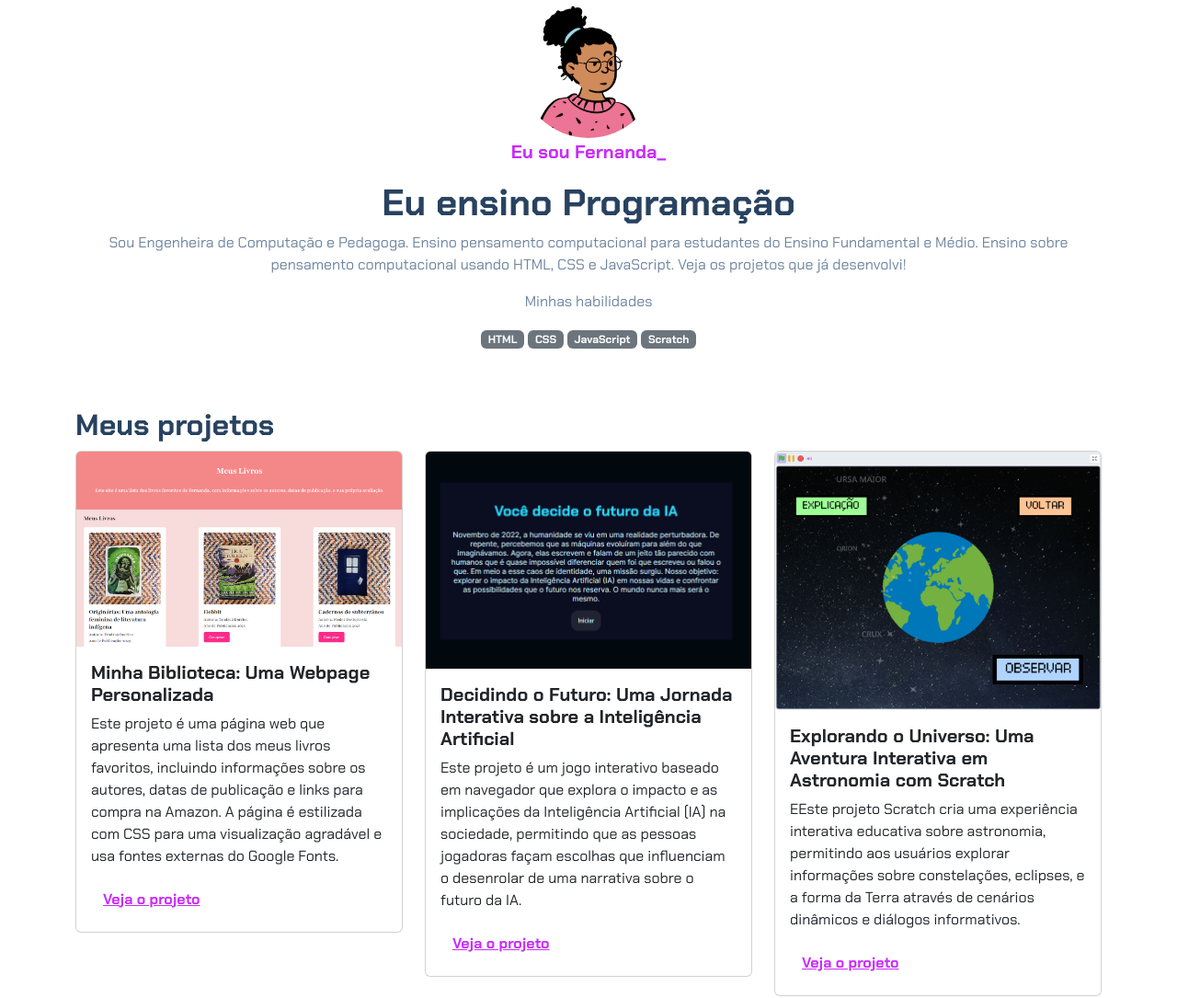
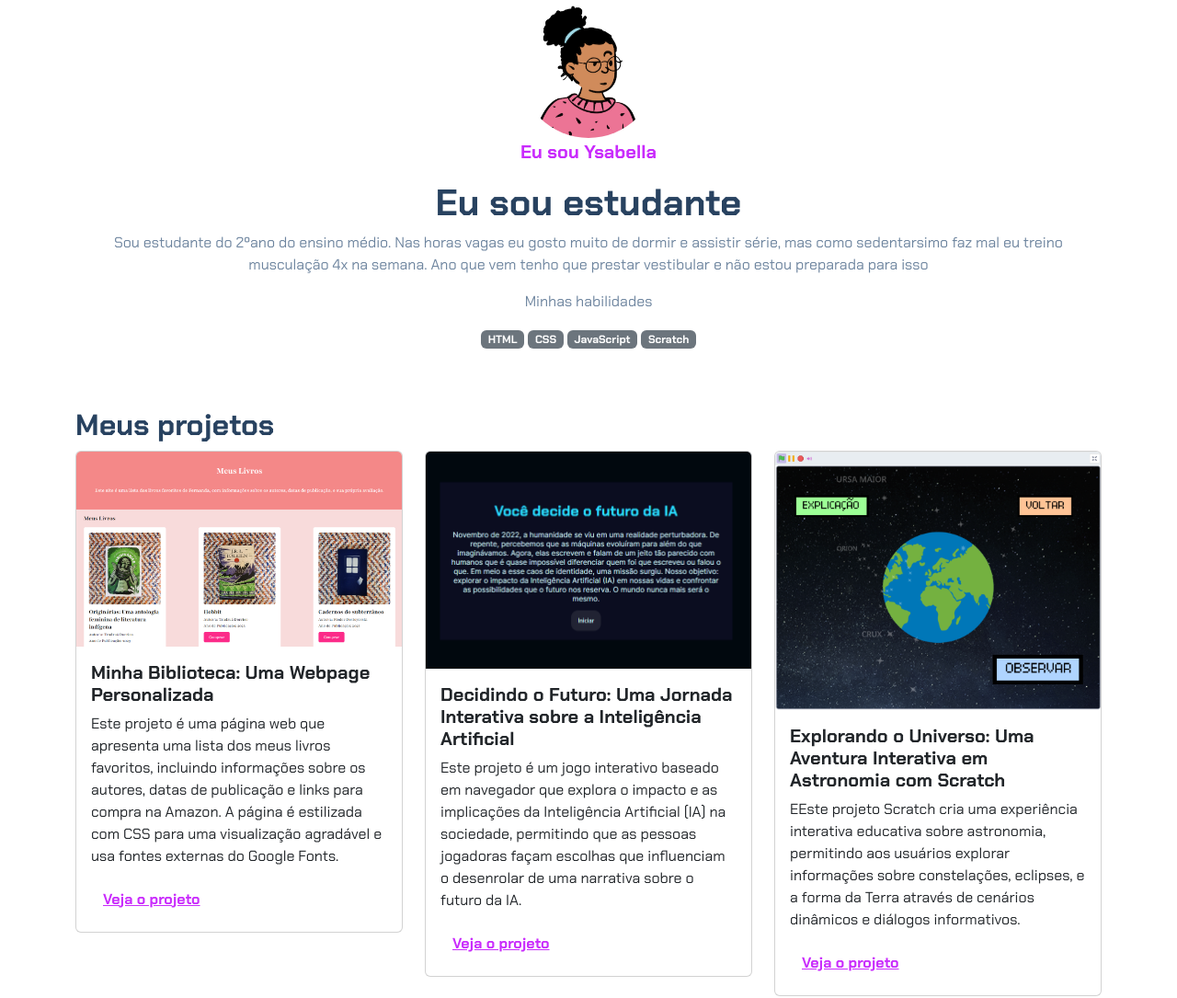
Before and after one commit to ylaitano030/portifolio, a plain HTML site: page index.html in a window 1280 px wide. Shown: the top 1085 px of the page at 92% size. Drawn offline with nearby package versions, Linux system fonts and the light colour scheme; files whose address does not match are found by name.

Commit message:
Update index.html

```diff
--- a/index.html
+++ b/index.html
@@ -14,11 +14,10 @@
     <header class="container text-center">
         <img src="img/avatar-perfil.png" alt="avatar da Fernanda" class="rounded-circle" width="150" height="150"
             srcset="">
-        <p class="lead">Eu sou Fernanda_</p>
-        <h1>Eu ensino Programação</h1>
-        <p>Sou Engenheira de Computação e Pedagoga. Ensino pensamento computacional para estudantes do Ensino
-            Fundamental e Médio. Ensino sobre pensamento computacional usando HTML, CSS e JavaScript. Veja os projetos
-            que já desenvolvi!</p>
+        <p class="lead">Eu sou Ysabella</p>
+        <h1>Eu sou estudante</h1>
+        <p>Sou estudante do 2ºano do ensino médio. Nas horas vagas eu gosto muito de dormir e assistir série, mas como sedentarsimo
+        faz mal eu treino musculação 4x na semana. Ano que vem tenho que prestar vestibular e não estou preparada para isso </p>
         <p>Minhas habilidades</p>
         <div>
             <p class="badge bg-secondary">HTML</p>
```
